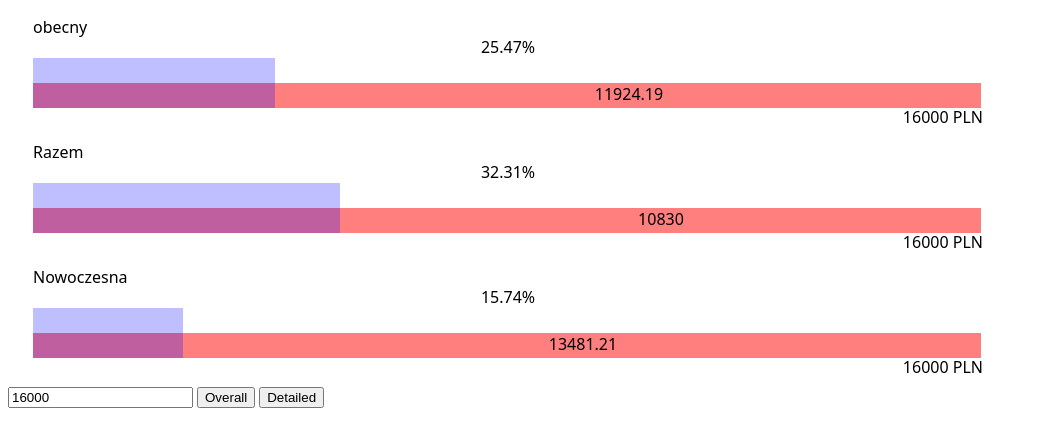
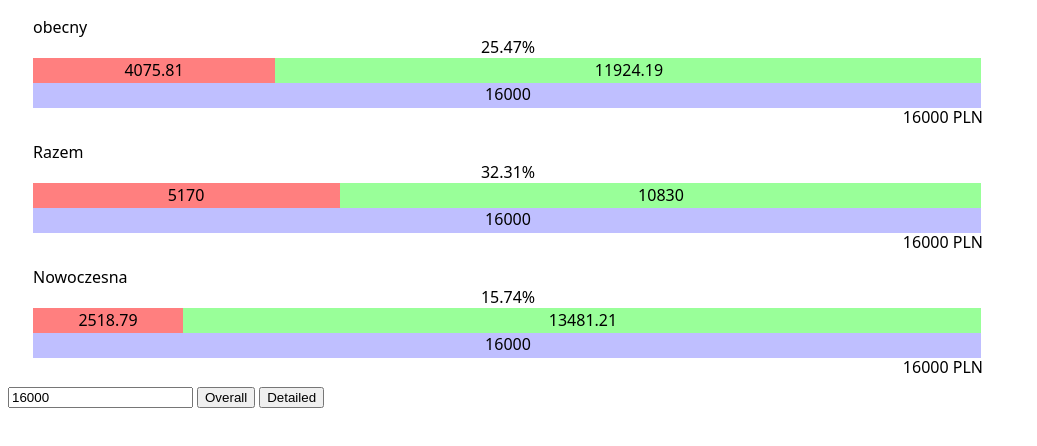
Before and after one commit to pawelngei/d3-taxBrackets, a website: page taxBrackets/index.html in a window 1280 px wide. Shown: the whole page, without its empty margins (0-1037 px from the left). Drawn offline with nearby package versions, Linux system fonts and the light colour scheme.

Commit message:
legends on all of the elements

```diff
--- a/taxBrackets/index.html
+++ b/taxBrackets/index.html
@@ -7,12 +7,12 @@
     <script src="node_modules/jquery/dist/jquery.min.js"></script>
     <style>
       .salary {
+        fill: rgba(0,0,255,0.25);
+      }
+      .tax {
         fill: rgba(255,0,0,0.5);
       }
-      .tax {
-        fill: rgba(0,0,255,0.25);
-      }
-      .const {
+      .net {
         fill: rgba(0,255,0,0.4);
       }
       text {
--- a/taxBrackets/js/taxBrackets.js
+++ b/taxBrackets/js/taxBrackets.js
@@ -133,20 +133,49 @@ var TaxBrackets = (function () {
       .exit().transition().duration(c.animationTime / 2).attr('width', 0).remove();
       var salaryLegend = thisFrame.selectAll('.salary-legend').data(graphData);
       salaryLegend.enter().append('text').attr('class', 'salary-legend').attr('x', function (d) {
+        return xScale(d.start + d.bracketLength / 2);
+      }).attr('y', 67).text(function (d) {
+        return Math.round(d.bracketLength * 100) / 100;
+      }).style('text-anchor', 'middle').style('visibility', 'visible');
+      salaryLegend.transition().duration(c.animationTime).text(function (d) {
+        return Math.round(d.bracketLength * 100) / 100;
+      }).attr('x', function (d) {
+        return xScale(d.start + d.bracketLength / 2);
+      });
+      salaryLegend.exit().transition().duration(c.animationTime / 2).remove();
+      var netRects = thisFrame.selectAll('.net').data(graphData);
+      netRects /* enter phase */
+      .enter().append('rect').attr('class', 'net').attr('x', function (d) {
+        return xScale(d.start + d.taxLength);
+      }).attr('y', 25).attr('width', 0).attr('height', 25).transition().duration(c.animationTime).attr('x', function (d) {
+        return xScale(d.start + d.taxLength);
+      }).attr('width', function (d) {
+        return xScale(d.end - (d.taxLength + d.start)) - c.barMargin;
+      });
+      netRects /* update phase */
+      .transition().duration(c.animationTime).attr('x', function (d) {
+        return xScale(d.start + d.taxLength);
+      }).attr('width', function (d) {
+        return xScale(d.end - (d.taxLength + d.start)) - c.barMargin;
+      });
+      netRects /* exit phase */
+      .exit().transition().duration(c.animationTime / 2).attr('width', 0).remove();
+      var netLegend = thisFrame.selectAll('.net-legend').data(graphData);
+      netLegend.enter().append('text').attr('class', 'net-legend').attr('x', function (d) {
         return xScale(d.start + d.taxLength + d.netLength / 2);
-      }).attr('y', 67).text(function (d) {
+      }).attr('y', 43).text(function (d) {
         return Math.round(d.netLength * 100) / 100;
       }).style('text-anchor', 'middle').style('visibility', 'visible');
-      salaryLegend.transition().duration(c.animationTime).text(function (d) {
+      netLegend.transition().duration(c.animationTime).text(function (d) {
         return Math.round(d.netLength * 100) / 100;
       }).attr('x', function (d) {
         return xScale(d.start + d.taxLength + d.netLength / 2);
       });
-      salaryLegend.exit().transition().duration(c.animationTime / 2).remove();
+      netLegend.exit().transition().duration(c.animationTime / 2).remove();
       var taxRects = thisFrame.selectAll('.tax').data(graphData);
       taxRects.enter().append('rect').attr('class', 'tax').attr('x', function (d) {
         return xScale(d.start);
-      }).attr('y', 25).attr('width', 0).attr('height', 50).transition().duration(c.animationTime).attr('width', function (d) {
+      }).attr('y', 25).attr('width', 0).attr('height', 25).transition().duration(c.animationTime).attr('width', function (d) {
         return xScale(d.taxLength);
       });
       taxRects.transition().duration(c.animationTime).attr('x', function (d) {
@@ -155,6 +184,28 @@ var TaxBrackets = (function () {
         return xScale(d.taxLength);
       });
       taxRects.exit().transition().duration(c.animationTime / 2).attr('width', 0).remove();
+      var taxLegend = thisFrame.selectAll('.tax-legend').data(graphData);
+      taxLegend.enter().append('text').attr('class', 'tax-legend').attr('x', function (d) {
+        return xScale(d.start + d.taxLength / 2);
+      }).attr('y', 43).text(function (d) {
+        return Math.round(d.taxLength * 100) / 100;
+      }).style('text-anchor', 'middle').style('visibility', function (d) {
+        if (Math.round(d.taxLength) > 0) {
+          return 'visible';
+        }
+        return 'hidden';
+      });
+      taxLegend.transition().duration(c.animationTime).text(function (d) {
+        return Math.round(d.taxLength * 100) / 100;
+      }).attr('x', function (d) {
+        return xScale(d.start + d.taxLength / 2);
+      }).style('visibility', function (d) {
+        if (Math.round(d.taxLength) > 0) {
+          return 'visible';
+        }
+        return 'hidden';
+      });
+      taxLegend.exit().transition().duration(c.animationTime / 2).remove();
       var percentLegend = thisFrame.selectAll('.percent').data(graphData);
       percentLegend.enter().append('text').attr('class', 'percent').attr('x', function (d) {
         return xScale(d.start);
```
Also changed, not shown: taxBrackets/es6/taxBrackets.js (+74 -6 lines).
